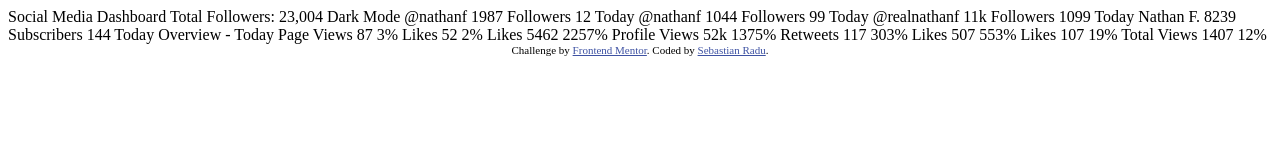
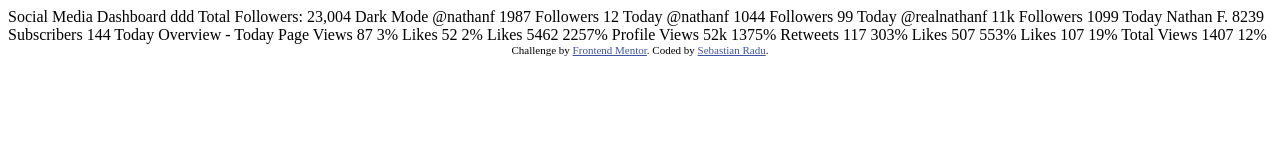
Before and after one commit to SebastianRadu/social-media-dashboard-with-theme-switcher-master, a plain HTML site: page index.html in a window 1280 px wide. Drawn offline with Linux system fonts and the light colour scheme.

Commit message:
Update index.html

```diff
--- a/index.html
+++ b/index.html
@@ -16,7 +16,7 @@
 </head>
 <body>
 
-  Social Media Dashboard
+  Social Media Dashboard ddd
   Total Followers: 23,004
 
   Dark Mode
```
